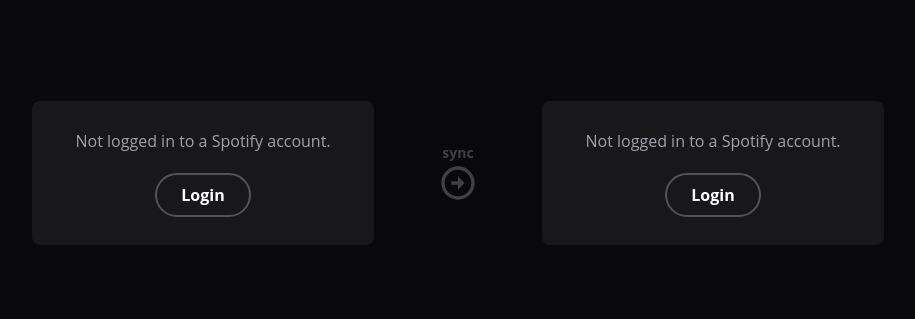
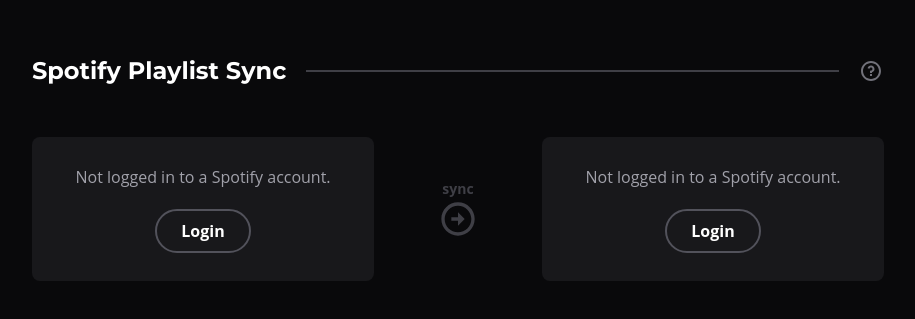
Before and after one commit to acdvs/spotify-playlist-sync, a Next.js app: page / in a window 1280 px wide. Shown: the part 227-546 px from the top of the page, without its empty margins (182-1097 px from the left). Built offline with nearby package versions, Linux system fonts and the light colour scheme; no server answers.

Commit message:
Add header and help text

```diff
--- a/src/app/page.tsx
+++ b/src/app/page.tsx
@@ -1,9 +1,11 @@
+import Header from '@/components/Header';
 import SideWrap from '@/components/SideWrap';
 import SyncButton from '@/components/buttons/Sync';
 
 export default function Index() {
   return (
     <div className="w-[900px] p-6">
+      <Header />
       <div className="flex flex-col lg:flex-row items-center justify-center h-full">
         <SideWrap side="left" />
         <SyncButton className="mx-8" />
--- /dev/null
+++ b/src/components/Header.tsx
@@ -0,0 +1,32 @@
+'use client';
+
+import { RiQuestionLine, RiQuestionMark } from '@remixicon/react';
+import { useState } from 'react';
+
+const Header = () => {
+  const [helpShown, showHelp] = useState(false);
+
+  return (
+    <div className="mb-10">
+      <div className="mb-3 flex gap-5 items-center">
+        <h1 className="flex-shrink-0">Spotify Playlist Sync</h1>
+        <div className="border-zinc-700 border-b-2 w-full" />
+        <div className="w-10" title={`${helpShown ? 'Hide' : 'Show'} help`}>
+          <RiQuestionLine
+            className="fill-zinc-500 hover:fill-zinc-400 hover:cursor-pointer transition-colors"
+            onClick={() => showHelp((x) => !x)}
+          />
+        </div>
+      </div>
+      {helpShown && (
+        <p>
+          First, log into two different Spotify accounts below. Then, simply select a
+          playlist from each account and press the sync button. The playlist on the left
+          will be synced to the playlist on the right.
+        </p>
+      )}
+    </div>
+  );
+};
+
+export default Header;
```
